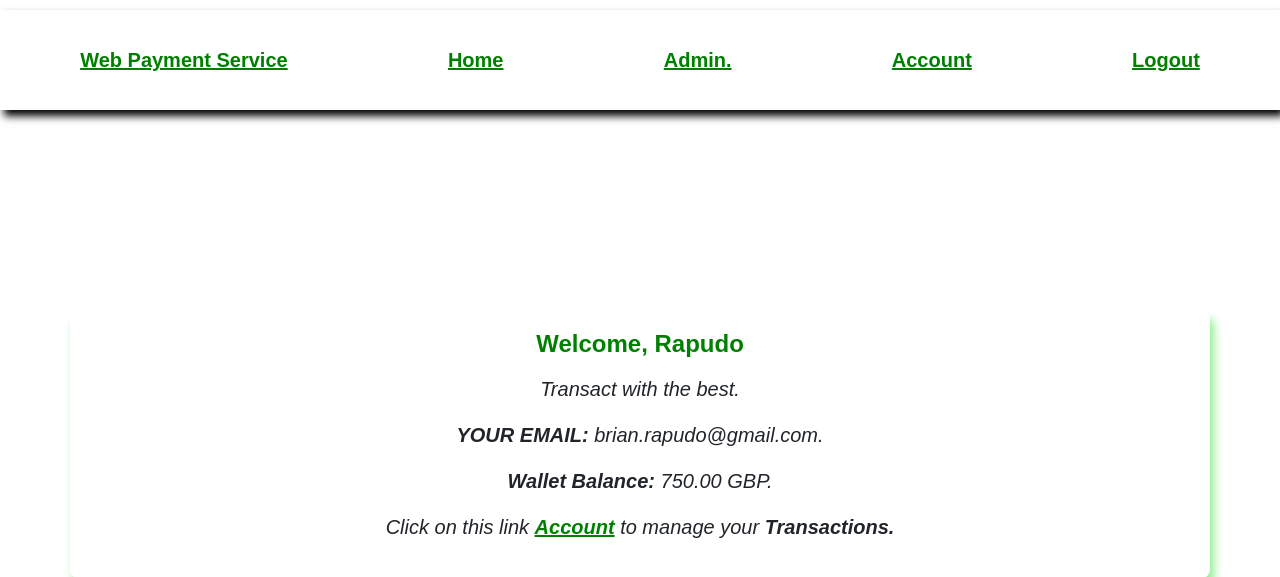
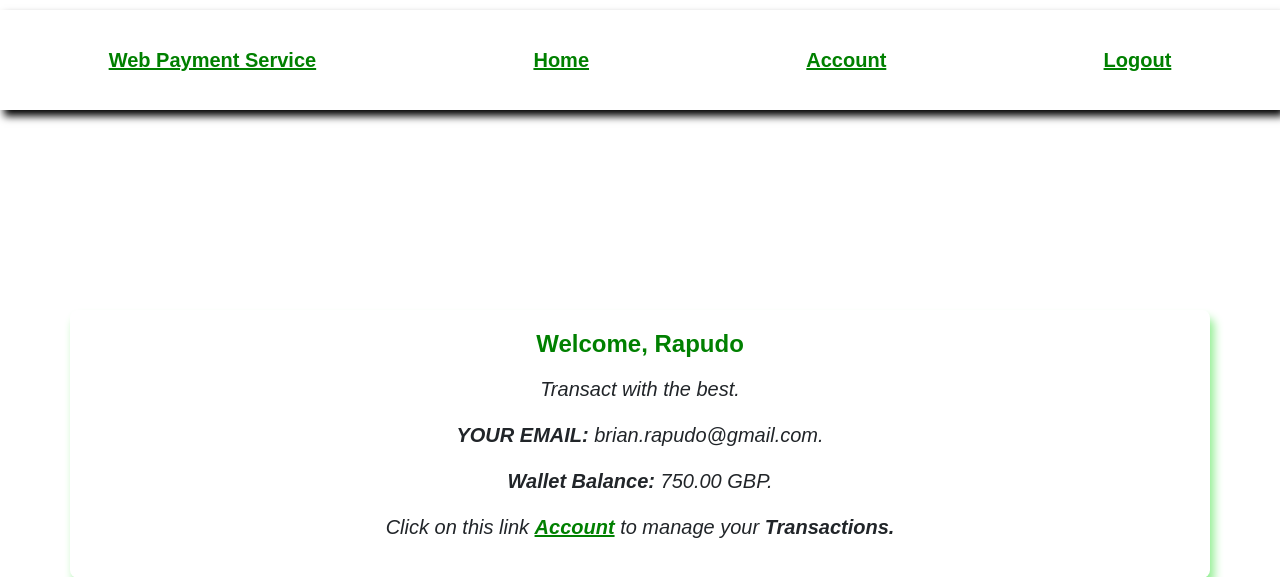
Before and after one commit to Rapudo-Brian/WebApps, a Django app: page /home/ in a window 1280 px wide. Shown: the top 577 px of the page. Run offline with Django 4.2, Linux system fonts and the light colour scheme; a user stored in the database is signed in.

Commit message:
link review

```diff
--- a/register/templates/register/base.html
+++ b/register/templates/register/base.html
@@ -15,7 +15,6 @@
                             <a class="web-link" href="{% url 'home' %}">Web Payment Service</a>
                         {% if user.is_authenticated %}
                             <a href="{% url 'home' %}">Home</a>
-                            <a href="{% url 'admin' %}">Admin.</a>
                             <a href="{% url 'dashboard' %}">Account</a>
                             <a href="{% url 'logout' %}">Logout</a>
                         {% else %}
```
